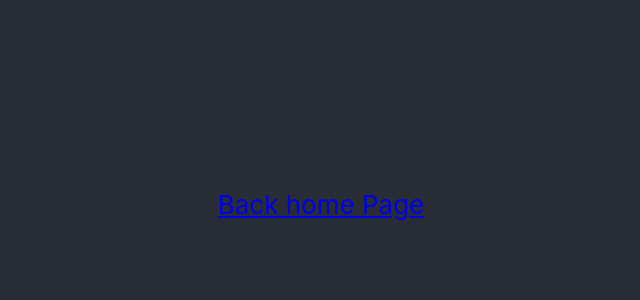
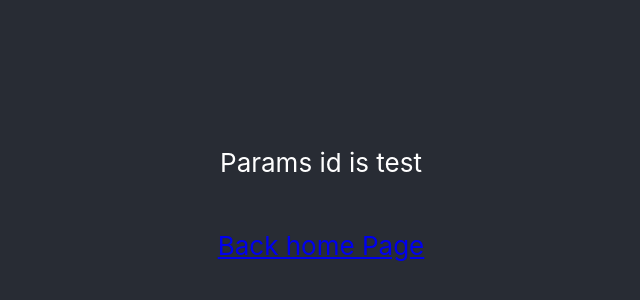
Before and after one commit to supervons/ExploreReact, a React app: page /sec/test in a window 1280 px wide. Shown: the part 196-496 px from the top of the page, without its empty margins (319-959 px from the left). Built offline with nearby package versions, Linux system fonts and the light colour scheme; no server answers.

Commit message:
Dynamic routing of parameters.

```diff
--- a/src/pages/home/index.tsx
+++ b/src/pages/home/index.tsx
@@ -9,7 +9,7 @@ const Index: React.FC = () => {
       <header className="App-header">
         <img src={logo} className="App-logo" alt="logo" />
         <p>This is home page!</p>
-        <Link to="/sec">
+        <Link to={`/sec/test`}>
           <p>To second Page</p>
         </Link>
       </header>
--- a/src/pages/second/index.tsx
+++ b/src/pages/second/index.tsx
@@ -1,12 +1,22 @@
-import React, { useEffect } from 'react';
+import React, { useEffect, useState } from 'react';
 import service from '../../utils/service';
 import './index.css';
 import { Link } from 'react-router-dom';
 
-const Index: React.FC = () => {
+type UserInfo = {
+  id: string;
+  match: {
+    params: {
+      id: '';
+    };
+  };
+};
+
+const Index: React.FC<UserInfo> = ({ match }) => {
+  const [loginId] = useState<string>(match.params.id);
   useEffect(() => {
     const params = {
-      loginId: 'test',
+      loginId: loginId,
       passWord: 'test'
     };
     service({
@@ -20,6 +30,7 @@ const Index: React.FC = () => {
   return (
     <div className="App">
       <header className="App-header">
+        <p>Params id is {loginId}</p>
         <Link to="/">
           <p>Back home Page</p>
         </Link>
--- a/src/router/index.tsx
+++ b/src/router/index.tsx
@@ -7,7 +7,7 @@ const Router = () => (
   <BrowserRouter>
     <Suspense fallback={<div>加载中，请稍后</div>}>
       <Switch>
-        <Route path={'/sec'} component={Second} />
+        <Route path={'/sec/:id'} component={Second} />
         <Route path={'/'} component={Home} />
       </Switch>
     </Suspense>
```
